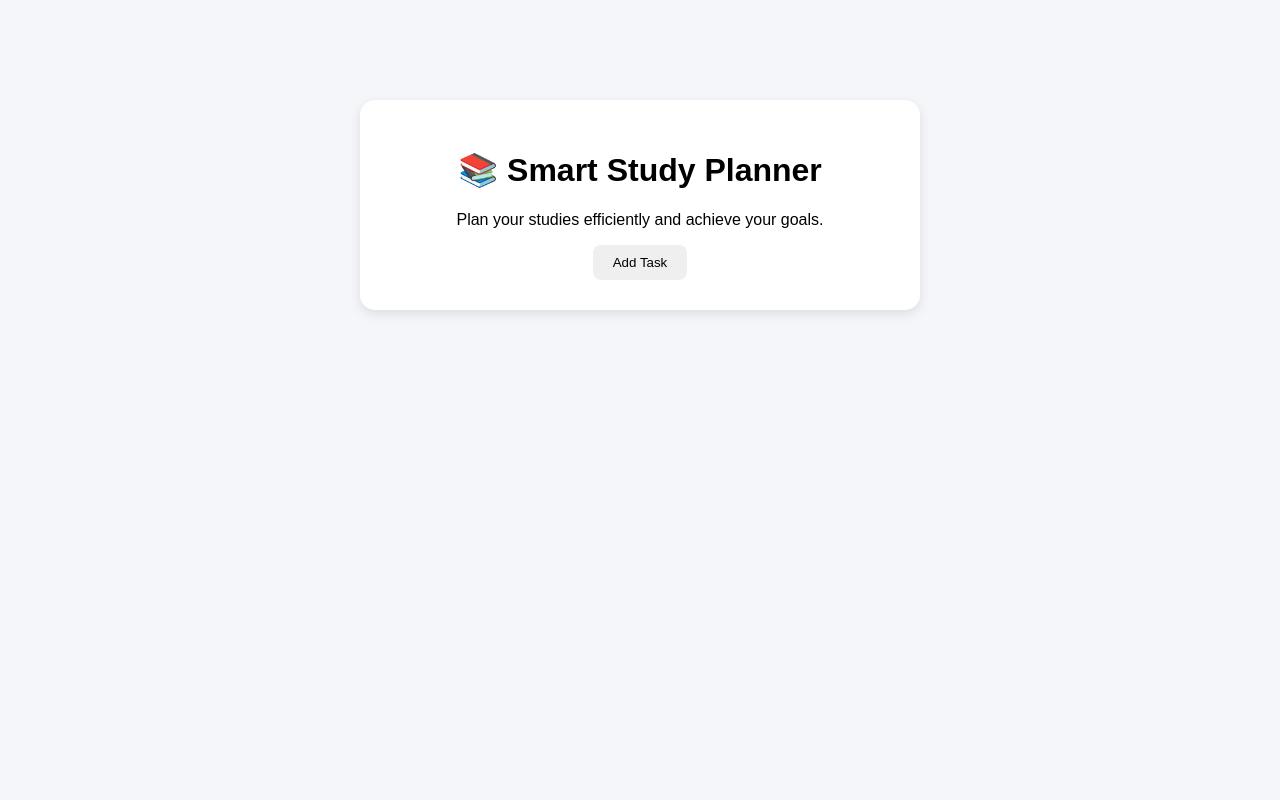
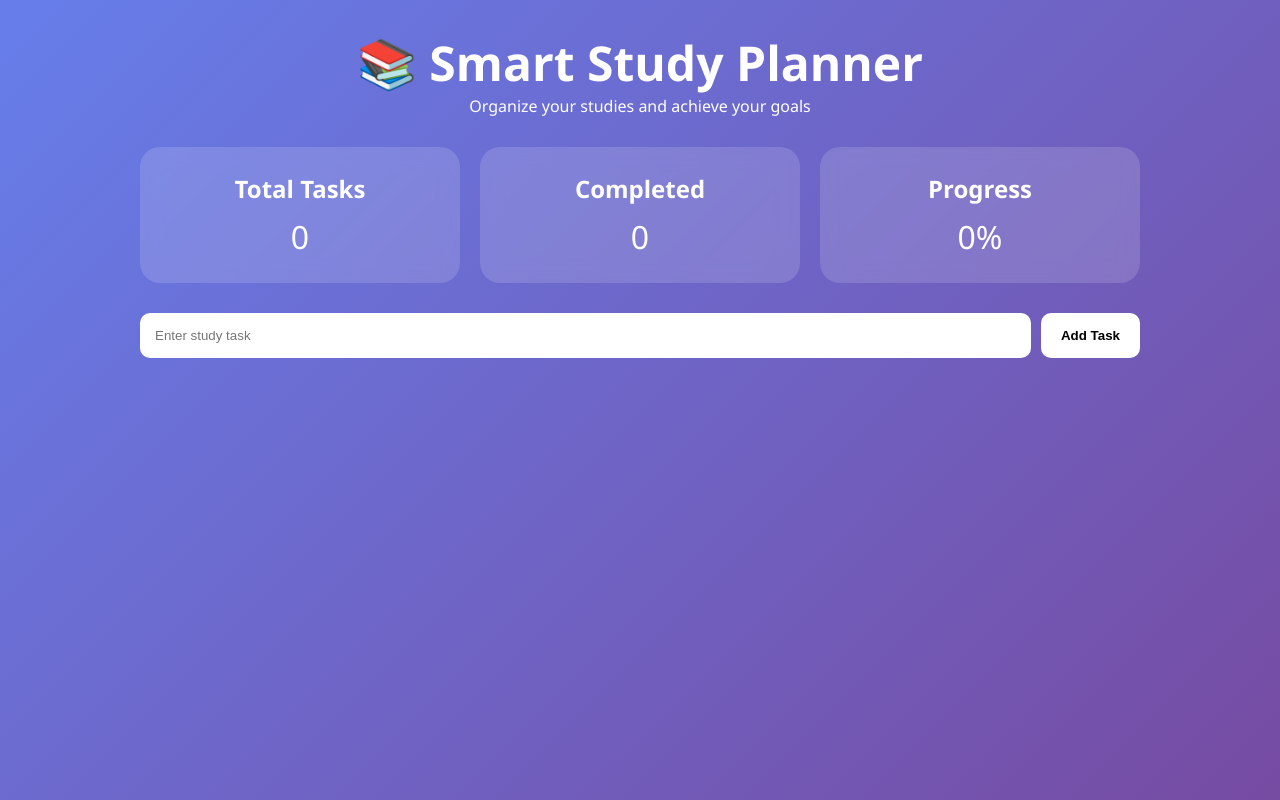
Before and after one commit to Rohitdixitcs/smart-study-planner, a plain HTML site: page index.html in a window 1280 px wide. Drawn offline with Linux system fonts and the light colour scheme.

Commit message:
Created modern dashboard layout

```diff
--- a/index.html
+++ b/index.html
@@ -8,14 +8,41 @@
 </head>
 <body>
 
-<div class="container">
-    <h1>📚 Smart Study Planner</h1>
-    <p>Plan your studies efficiently and achieve your goals.</p>
+    <div class="container">
 
-    <button>Add Task</button>
-</div>
+        <header>
+            <h1>📚 Smart Study Planner</h1>
+            <p>Organize your studies and achieve your goals</p>
+        </header>
+
+        <div class="dashboard">
+
+            <div class="card">
+                <h2>Total Tasks</h2>
+                <p id="totalTasks">0</p>
+            </div>
+
+            <div class="card">
+                <h2>Completed</h2>
+                <p id="completedTasks">0</p>
+            </div>
+
+            <div class="card">
+                <h2>Progress</h2>
+                <p id="progressPercent">0%</p>
+            </div>
+
+        </div>
+
+        <div class="task-section">
+            <input type="text" id="taskInput" placeholder="Enter study task">
+            <button id="addTaskBtn">Add Task</button>
+        </div>
+
+        <ul id="taskList"></ul>
+
+    </div>
 
 <script src="script.js"></script>
-
 </body>
 </html>
--- a/script.js
+++ b/script.js
@@ -1 +1,35 @@
-console.log("Smart Study Planner Loaded");
+const taskInput = document.getElementById("taskInput");
+const addTaskBtn = document.getElementById("addTaskBtn");
+const taskList = document.getElementById("taskList");
+
+let tasks = [];
+
+addTaskBtn.addEventListener("click", () => {
+
+    const taskText = taskInput.value.trim();
+
+    if(taskText === "") return;
+
+    tasks.push(taskText);
+
+    renderTasks();
+
+    taskInput.value = "";
+});
+
+function renderTasks(){
+
+    taskList.innerHTML = "";
+
+    tasks.forEach(task => {
+
+        const li = document.createElement("li");
+
+        li.textContent = task;
+
+        taskList.appendChild(li);
+
+    });
+
+    document.getElementById("totalTasks").textContent = tasks.length;
+}
--- a/style.css
+++ b/style.css
@@ -1,22 +1,81 @@
+*{
+    margin:0;
+    padding:0;
+    box-sizing:border-box;
+}
+
 body{
-    margin:0;
-    font-family:Arial,sans-serif;
-    background:#f4f6f9;
+    font-family:Segoe UI,sans-serif;
+    background:linear-gradient(135deg,#667eea,#764ba2);
+    min-height:100vh;
+    padding:30px;
 }
 
 .container{
-    width:500px;
-    margin:100px auto;
+    max-width:1000px;
+    margin:auto;
+}
+
+header{
     text-align:center;
-    background:white;
-    padding:30px;
-    border-radius:15px;
-    box-shadow:0 4px 12px rgba(0,0,0,0.1);
+    color:white;
+    margin-bottom:30px;
+}
+
+header h1{
+    font-size:3rem;
+}
+
+.dashboard{
+    display:grid;
+    grid-template-columns:repeat(auto-fit,minmax(220px,1fr));
+    gap:20px;
+    margin-bottom:30px;
+}
+
+.card{
+    background:rgba(255,255,255,0.15);
+    backdrop-filter:blur(10px);
+    color:white;
+    padding:25px;
+    border-radius:20px;
+    text-align:center;
+}
+
+.card p{
+    font-size:2rem;
+    margin-top:10px;
+}
+
+.task-section{
+    display:flex;
+    gap:10px;
+    margin-bottom:20px;
+}
+
+input{
+    flex:1;
+    padding:15px;
+    border:none;
+    border-radius:10px;
 }
 
 button{
-    padding:10px 20px;
+    padding:15px 20px;
     border:none;
-    border-radius:8px;
+    border-radius:10px;
     cursor:pointer;
+    background:white;
+    font-weight:bold;
 }
+
+#taskList{
+    list-style:none;
+}
+
+#taskList li{
+    background:white;
+    padding:15px;
+    margin-bottom:10px;
+    border-radius:10px;
+}
```
